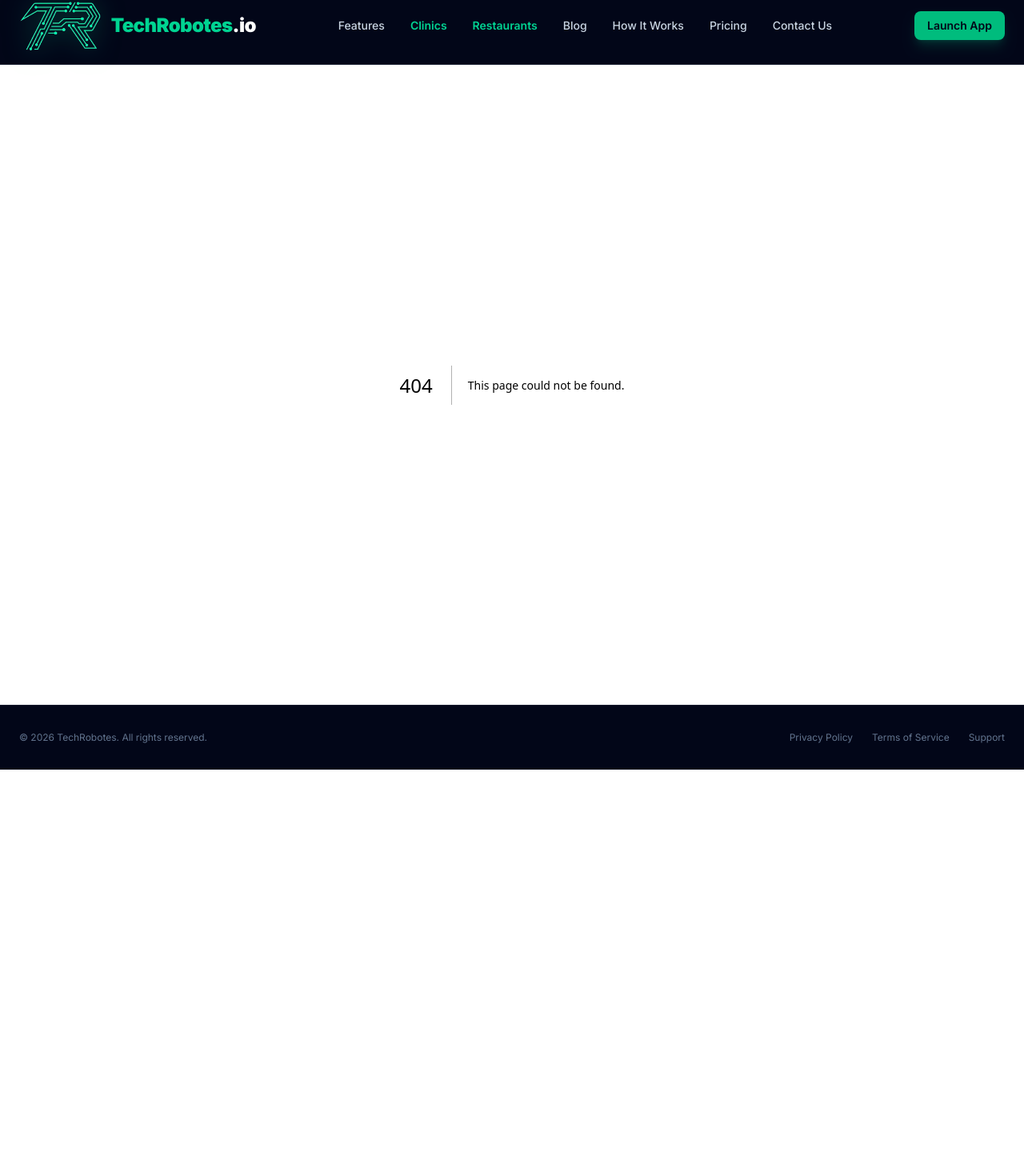
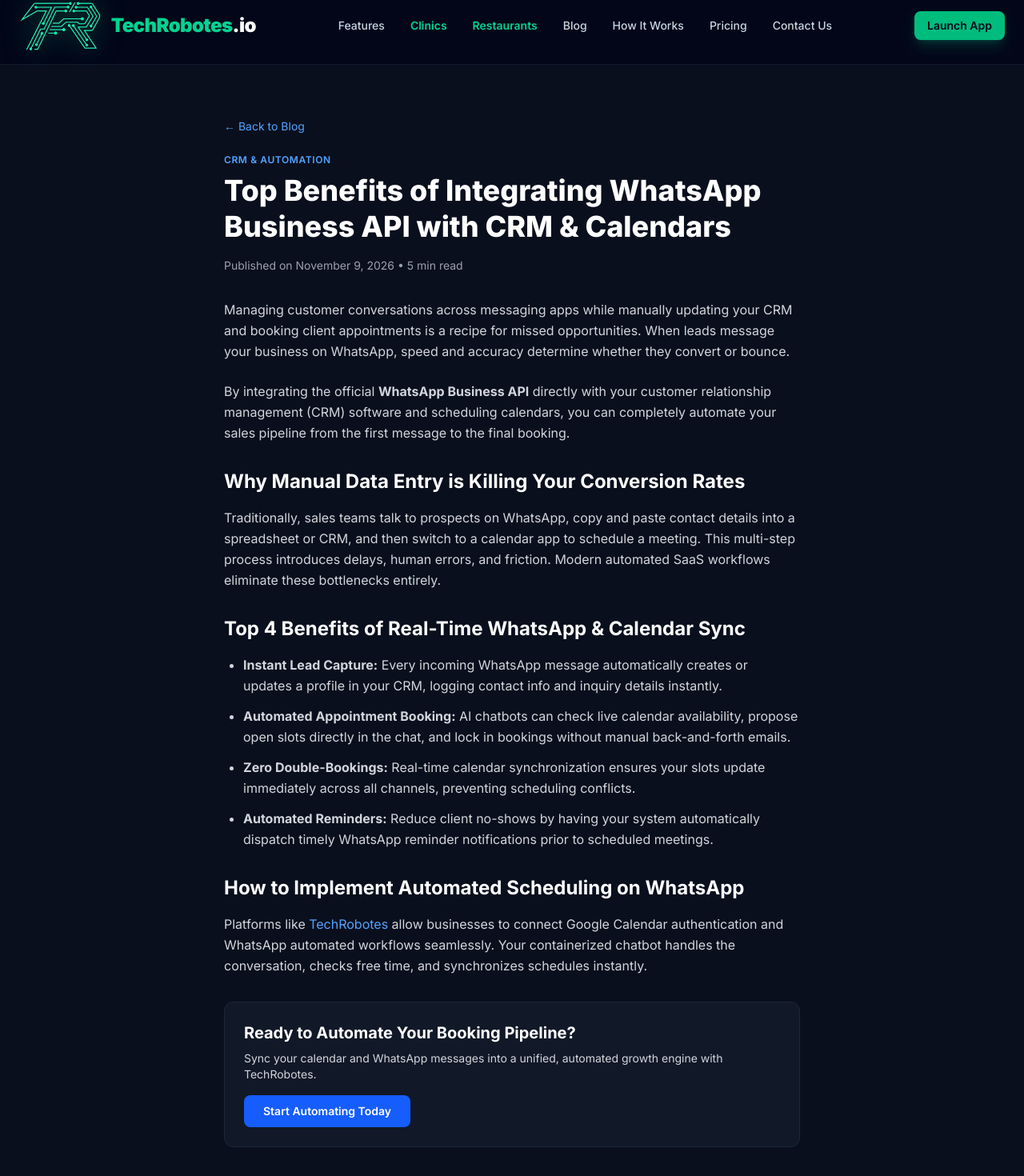
Before and after one commit to techrobotes/techrobotes-website, a Next.js app: page /blog/whatsapp-crm-calendar-integration-guide in a window 1280 px wide. Before the commit this address had no page. Shown: the part 53-1523 px from the top of the page at 80% size. Before the commit the page ends 1015 px from the top, so only its background shows below. Built offline with nearby package versions, Linux system fonts and the light colour scheme.

Commit message:
Add WhatsApp CRM and Calendar integration blog post

```diff
--- a/app/blog/page.tsx
+++ b/app/blog/page.tsx
@@ -21,6 +21,18 @@ export default function BlogPage() {
               Discover how integrating automated AI responses on WhatsApp cuts response times to zero and drives conversions around the clock...
             </p>
           </article>
+          <article className="p-6 border border-gray-800 bg-[#111827] rounded-xl shadow-md transition hover:border-gray-700">
+            <span className="text-xs font-semibold text-blue-400 uppercase tracking-wider mb-2 block">CRM & Automation</span>
+            <h2 className="text-2xl font-bold mb-2">
+              <a href="/blog/whatsapp-crm-calendar-integration-guide" className="hover:text-blue-400 transition-colors">
+                Top Benefits of Integrating WhatsApp Business API with CRM & Calendars
+              </a>
+            </h2>
+            <p className="text-gray-400 text-sm mb-4">Published on November 9, 2026 • 5 min read</p>
+            <p className="text-gray-300">
+              Discover how syncing your WhatsApp automated workflows with CRM and calendars drives lead generation and automates booking...
+            </p>
+          </article>
         </div>
       </main>
     </div>
--- /dev/null
+++ b/app/blog/whatsapp-crm-calendar-integration-guide/page.tsx
@@ -0,0 +1,65 @@
+export const metadata = {
+  title: "Top Benefits of Integrating WhatsApp Business API with CRM & Calendars",
+  description: "Discover how syncing your WhatsApp automated workflows with CRM and calendars drives lead generation and automates booking for your business.",
+};
+
+export default function BlogPost() {
+  return (
+    <div className="min-h-screen bg-[#0a0f1d] text-white">
+      <main className="max-w-3xl mx-auto px-6 py-16">
+        <a href="/blog" className="text-blue-400 hover:underline text-sm mb-6 inline-block">&larr; Back to Blog</a>
+
+        <span className="text-xs font-semibold text-blue-400 uppercase tracking-wider mb-2 block">CRM & Automation</span>
+        <h1 className="text-4xl font-extrabold mb-4 leading-tight">
+          Top Benefits of Integrating WhatsApp Business API with CRM & Calendars
+        </h1>
+        <p className="text-gray-400 text-sm mb-8">Published on November 9, 2026 • 5 min read</p>
+
+        <div className="space-y-6 text-gray-300 leading-relaxed text-base">
+          <p>
+            Managing customer conversations across messaging apps while manually updating your CRM and booking client appointments is a recipe for missed opportunities. When leads message your business on WhatsApp, speed and accuracy determine whether they convert or bounce.
+          </p>
+          <p>
+            By integrating the official <strong>WhatsApp Business API</strong> directly with your customer relationship management (CRM) software and scheduling calendars, you can completely automate your sales pipeline from the first message to the final booking.
+          </p>
+
+          <h2 className="text-2xl font-bold text-white mt-8 mb-4">Why Manual Data Entry is Killing Your Conversion Rates</h2>
+          <p>
+            Traditionally, sales teams talk to prospects on WhatsApp, copy and paste contact details into a spreadsheet or CRM, and then switch to a calendar app to schedule a meeting. This multi-step process introduces delays, human errors, and friction. Modern automated SaaS workflows eliminate these bottlenecks entirely.
+          </p>
+
+          <h2 className="text-2xl font-bold text-white mt-8 mb-4">Top 4 Benefits of Real-Time WhatsApp & Calendar Sync</h2>
+          <ul className="list-disc pl-6 space-y-3 text-gray-300">
+            <li>
+              <strong>Instant Lead Capture:</strong> Every incoming WhatsApp message automatically creates or updates a profile in your CRM, logging contact info and inquiry details instantly.
+            </li>
+            <li>
+              <strong>Automated Appointment Booking:</strong> AI chatbots can check live calendar availability, propose open slots directly in the chat, and lock in bookings without manual back-and-forth emails.
+            </li>
+            <li>
+              <strong>Zero Double-Bookings:</strong> Real-time calendar synchronization ensures your slots update immediately across all channels, preventing scheduling conflicts.
+            </li>
+            <li>
+              <strong>Automated Reminders:</strong> Reduce client no-shows by having your system automatically dispatch timely WhatsApp reminder notifications prior to scheduled meetings.
+            </li>
+          </ul>
+
+          <h2 className="text-2xl font-bold text-white mt-8 mb-4">How to Implement Automated Scheduling on WhatsApp</h2>
+          <p>
+            Platforms like <a href="https://techrobotes.io" className="text-blue-400 hover:underline">TechRobotes</a> allow businesses to connect Google Calendar authentication and WhatsApp automated workflows seamlessly. Your containerized chatbot handles the conversation, checks free time, and synchronizes schedules instantly.
+          </p>
+
+          <div className="p-6 border border-gray-800 bg-[#111827] rounded-xl my-8">
+            <h3 className="text-xl font-bold mb-2 text-white">Ready to Automate Your Booking Pipeline?</h3>
+            <p className="text-gray-300 mb-4 text-sm">
+              Sync your calendar and WhatsApp messages into a unified, automated growth engine with TechRobotes.
+            </p>
+            <a href="https://app.techrobotes.io" className="inline-block bg-blue-600 hover:bg-blue-700 text-white font-semibold px-6 py-2.5 rounded-lg transition text-sm">
+              Start Automating Today
+            </a>
+          </div>
+        </div>
+      </main>
+    </div>
+  );
+}
```
